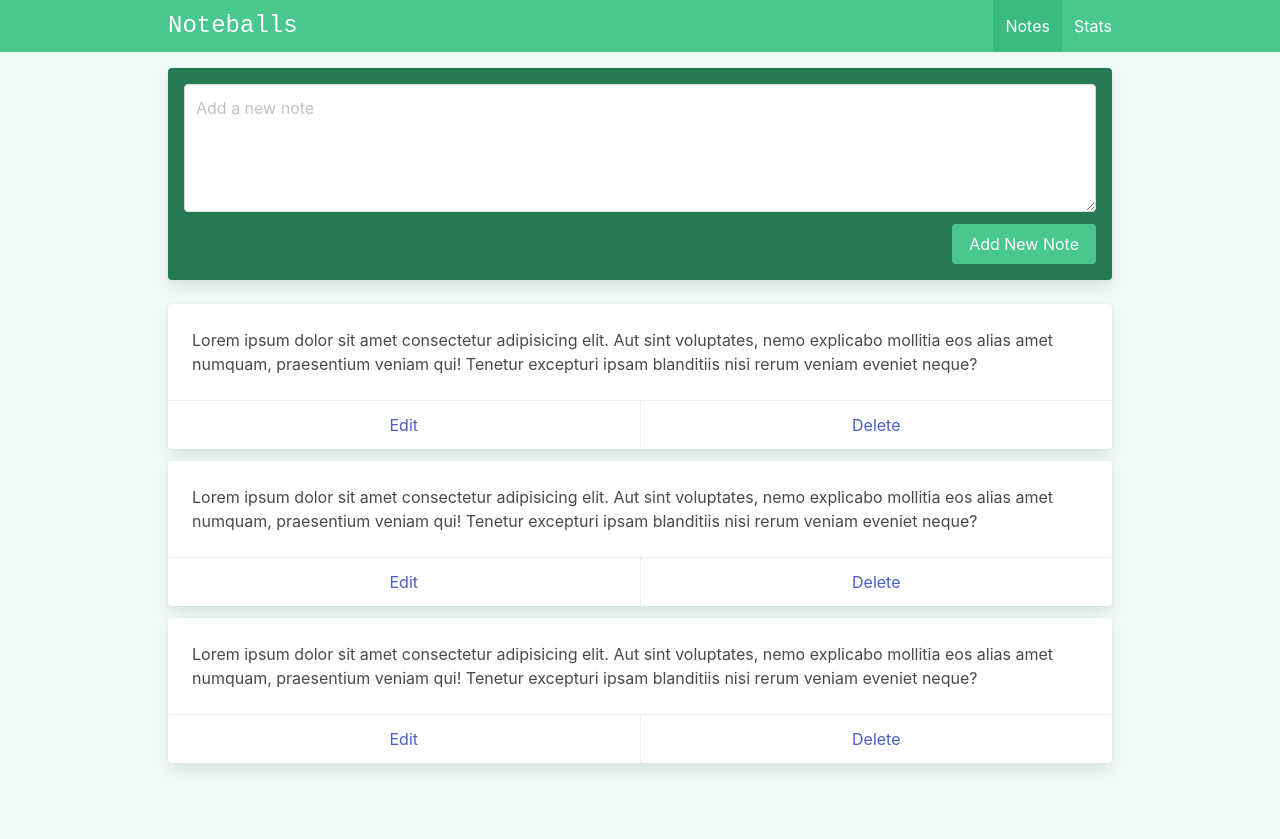
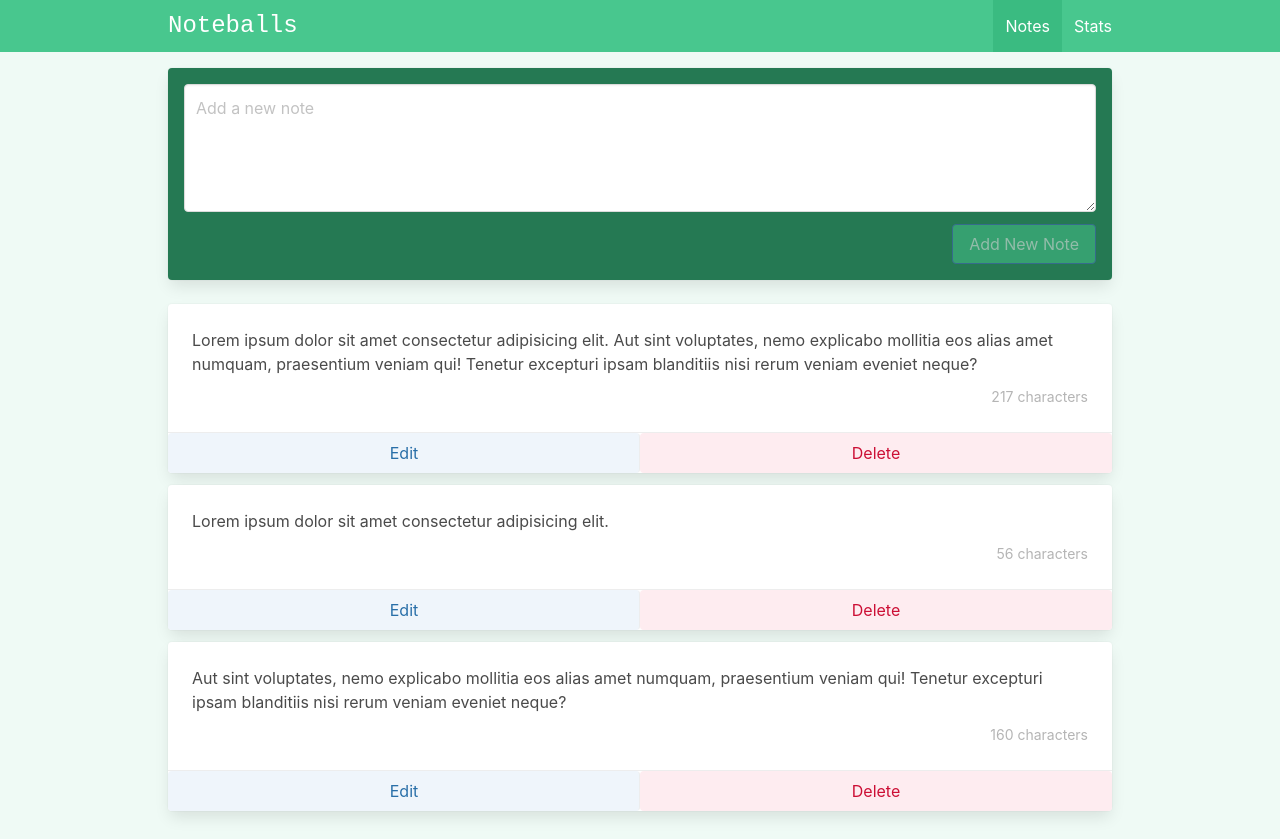
Before and after one commit to Vlad-Moskalenko/Noteballs, a Vue app: page / in a window 1280 px wide. Before the commit the page ends 800 px from the top, so only its background shows below. Built offline with nearby package versions, Linux system fonts and the light colour scheme.

Commit message:
NB-4: init note add and delete functionallity

```diff
--- /dev/null
+++ b/src/components/Notes/Note.vue
@@ -0,0 +1,45 @@
+<script setup>
+import { computed } from '@vue/reactivity';
+
+const props = defineProps({
+  note: {
+    type: Object,
+    required: true,
+  },
+});
+
+const contentLength = computed(() => {
+  const length = props.note.content.length;
+  const description = length > 1 ? 'characters' : 'character';
+  return `${length} ${description}`;
+});
+
+/*handle delete note */
+
+const emit = defineEmits(['deleteNote']);
+
+const handleDeleteNote = id => {
+  emit('deleteNote', id);
+};
+</script>
+
+<template>
+  <div class="card mb-3">
+    <div class="card-content">
+      <div class="content">
+        {{ note.content }}
+        <div class="has-text-right has-text-grey-light mt-2">
+          <small>{{ contentLength }}</small>
+        </div>
+      </div>
+    </div>
+    <footer class="card-footer">
+      <button class="card-footer-item button is-info is-light">Edit</button>
+      <button @click="handleDeleteNote(note.id)" class="card-footer-item button is-danger is-light">
+        Delete
+      </button>
+    </footer>
+  </div>
+</template>
+
+<style scoped></style>
--- a/src/views/NotesView.vue
+++ b/src/views/NotesView.vue
@@ -1,34 +1,74 @@
-<script setup></script>
+<script setup>
+import { ref } from 'vue';
+
+import Note from '../components/Notes/Note.vue';
+
+/*notes*/
+const notes = ref([
+  {
+    id: 'id1',
+    content:
+      'Lorem ipsum dolor sit amet consectetur adipisicing elit. Aut sint voluptates, nemo explicabo mollitia eos alias amet numquam, praesentium veniam qui! Tenetur excepturi ipsam blanditiis nisi rerum veniam eveniet neque?',
+  },
+  {
+    id: 'id2',
+    content: 'Lorem ipsum dolor sit amet consectetur adipisicing elit.',
+  },
+  {
+    id: 'id3',
+    content:
+      'Aut sint voluptates, nemo explicabo mollitia eos alias amet numquam, praesentium veniam qui! Tenetur excepturi ipsam blanditiis nisi rerum veniam eveniet neque?',
+  },
+]);
+
+/*add new note*/
+const newNote = ref('');
+const textarea = ref(null);
+
+const addNewNote = () => {
+  let currentDate = new Date().getTime();
+
+  let note = {
+    id: currentDate.toString(),
+    content: newNote.value,
+  };
+
+  notes.value.unshift(note);
+  newNote.value = '';
+  textarea.value.focus();
+};
+
+/*delete note*/
+const deleteNote = id => (notes.value = notes.value.filter(note => note.id !== id));
+</script>
 
 <template>
   <div class="notes">
     <div class="card has-background-success-dark p-4 mb-5">
       <div class="field">
         <div class="control">
-          <textarea class="textarea" placeholder="Add a new note"></textarea>
+          <textarea
+            ref="textarea"
+            v-model="newNote"
+            class="textarea"
+            placeholder="Add a new note"
+          ></textarea>
         </div>
       </div>
 
       <div class="field is-grouped is-grouped-right">
         <div class="control">
-          <button class="button is-link has-background-success">Add New Note</button>
+          <button
+            @click="addNewNote"
+            :disabled="!newNote"
+            class="button is-link has-background-success"
+          >
+            Add New Note
+          </button>
         </div>
       </div>
     </div>
-
-    <div v-for="item in 3" class="card mb-3">
-      <div class="card-content">
-        <div class="content">
-          Lorem ipsum dolor sit amet consectetur adipisicing elit. Aut sint voluptates, nemo
-          explicabo mollitia eos alias amet numquam, praesentium veniam qui! Tenetur excepturi ipsam
-          blanditiis nisi rerum veniam eveniet neque?
-        </div>
-      </div>
-      <footer class="card-footer">
-        <a href="#" class="card-footer-item">Edit</a>
-        <a href="#" class="card-footer-item">Delete</a>
-      </footer>
-    </div>
+    <Note v-for="note in notes" :key="note.id" :note="note" @deleteNote="deleteNote" />
   </div>
 </template>
 
```
